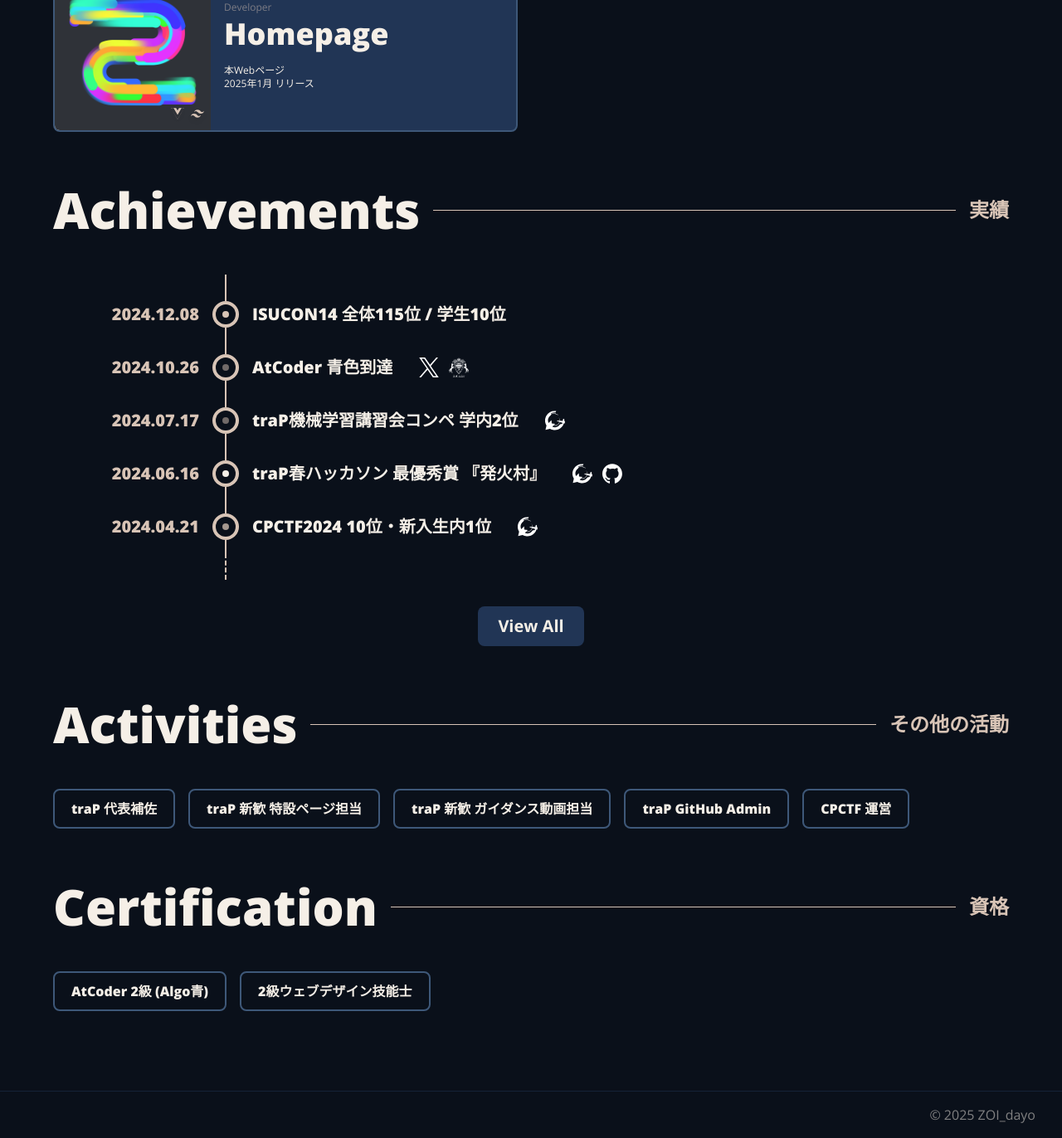
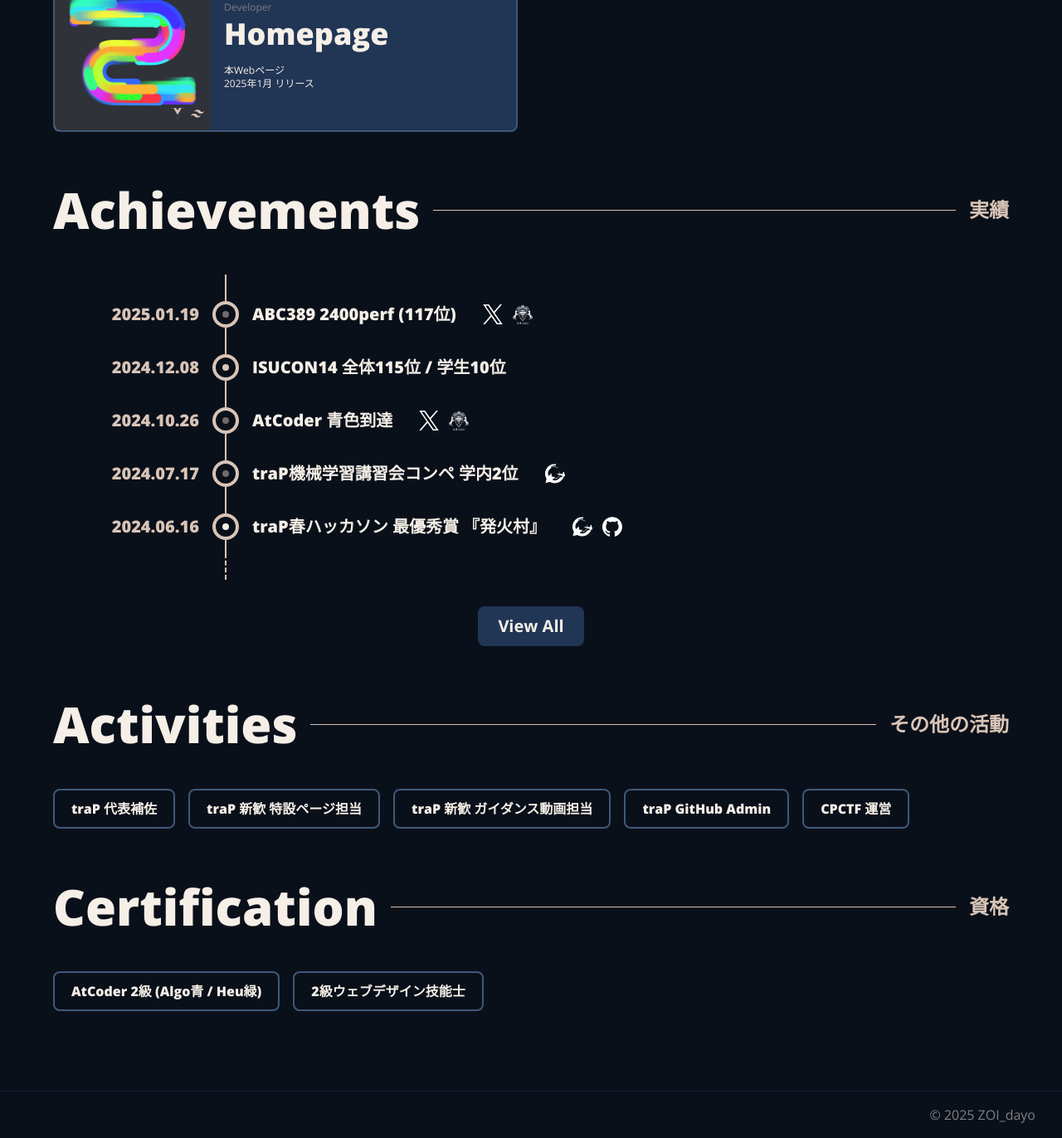
Before and after one commit to ZOI-dayo/homepage, a Vue app: page / in a window 1280 px wide. Shown: the part 1801-3173 px from the top of the page at 83% size. Built offline with nearby package versions, Linux system fonts and the light colour scheme.

Commit message:
add abc389 achievements

```diff
--- a/src/App.vue
+++ b/src/App.vue
@@ -60,7 +60,7 @@
 ];
 
 const certifications: string[] = [
-  "AtCoder 2級 (Algo青)",
+  "AtCoder 2級 (Algo青 / Heu緑)",
   "2級ウェブデザイン技能士",
 ];
 </script>
--- a/src/components/AchievementTimeline.vue
+++ b/src/components/AchievementTimeline.vue
@@ -28,6 +28,20 @@
 ];
 
 const achievements: Achievement[] = [
+  {
+    priority: 5,
+    date: "2025.01.19",
+    title: "ABC389 2400perf (117位)",
+    links: {
+      atcoder: "https://atcoder.jp/users/ZOIZOI/history/share/abc389",
+      x: "https://x.com/ZOI_dayo/status/1880619191268679698",
+    },
+  },
+  {
+    priority: 0,
+    date: "2025.01.04",
+    title: "本Webページ 公開",
+  },
   {
     priority: 7,
     date: "2024.12.08",
```
